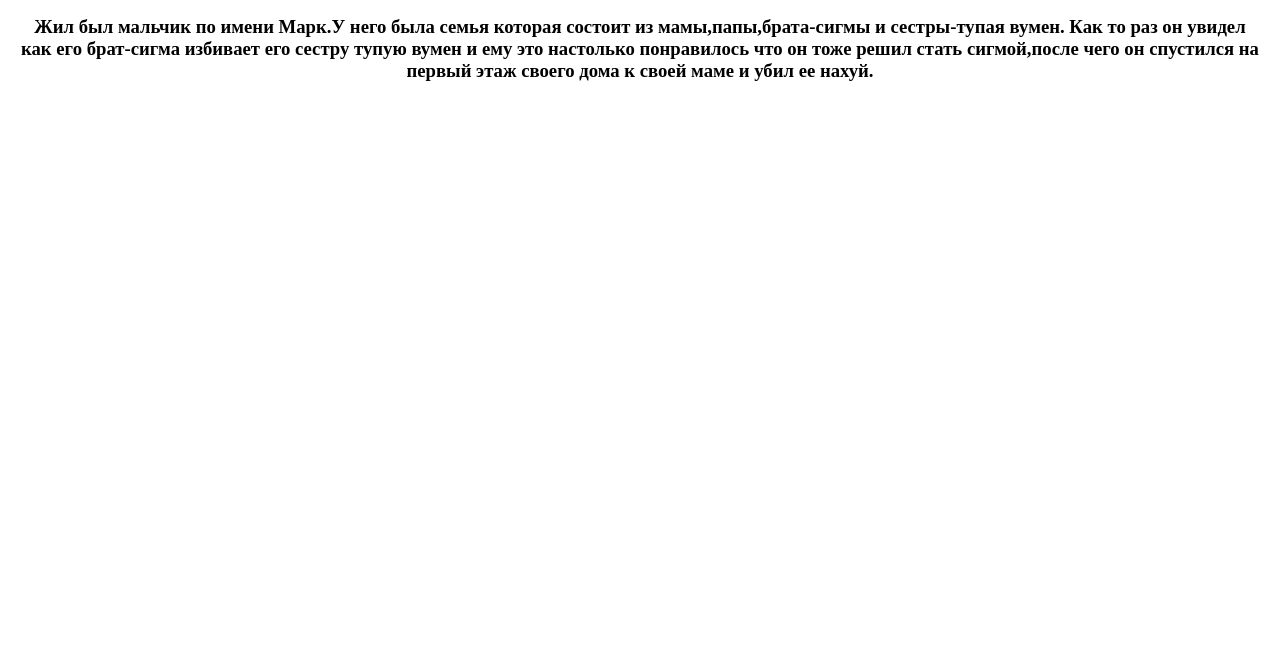
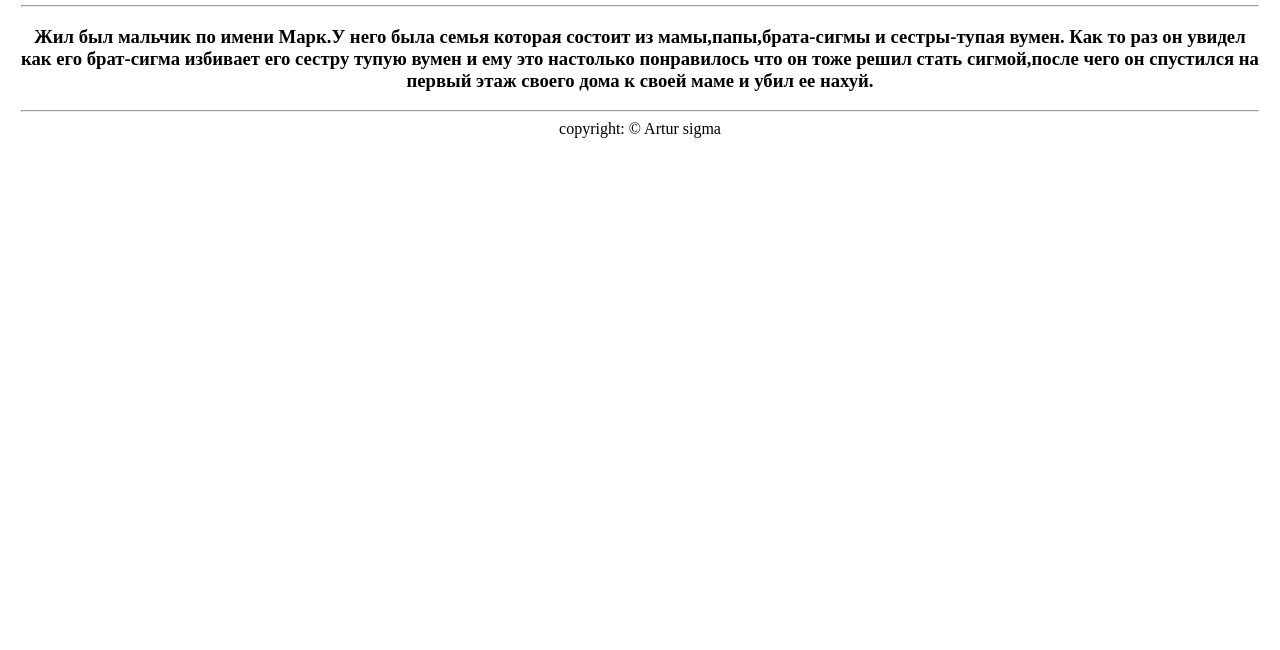
Before and after one commit to MarkSigma/sigma228, a plain HTML site: page idex.html in a window 1280 px wide. Shown: the part 150-800 px from the top of the page. Drawn offline with Linux system fonts and the light colour scheme.

Commit message:
Update idex.html

```diff
--- a/idex.html
+++ b/idex.html
@@ -14,10 +14,20 @@
            Как Марк решил стать сигмой
         </h2>
      </header>
+    <hr><hr>
+    <main>
+      <h3>
+         Жил был мальчик по имени Марк.У него была семья которая состоит из мамы,папы,брата-сигмы и сестры-тупая вумен.
+         Как то раз он увидел как его брат-сигма избивает его сестру тупую вумен и ему это настолько понравилось что он тоже решил стать сигмой,после чего он спустился на первый этаж своего дома к своей маме и убил ее нахуй.
+
+      </h3>
+
+    </main>
     <hr>
-    <h3>
-       Жил был мальчик по имени Марк.У него была семья которая состоит из мамы,папы,брата-сигмы и сестры-тупая вумен.
-       Как то раз он увидел как его брат-сигма избивает его сестру тупую вумен и ему это настолько понравилось что он тоже решил стать сигмой,после чего он спустился на первый этаж своего дома к своей маме и убил ее нахуй.
-
-
-    </h3>
+    <footer>
+        <n4>
+        copyright: &copy; Artur sigma
+        </n4>
+    </footer>
+</body>
+</html>
```
